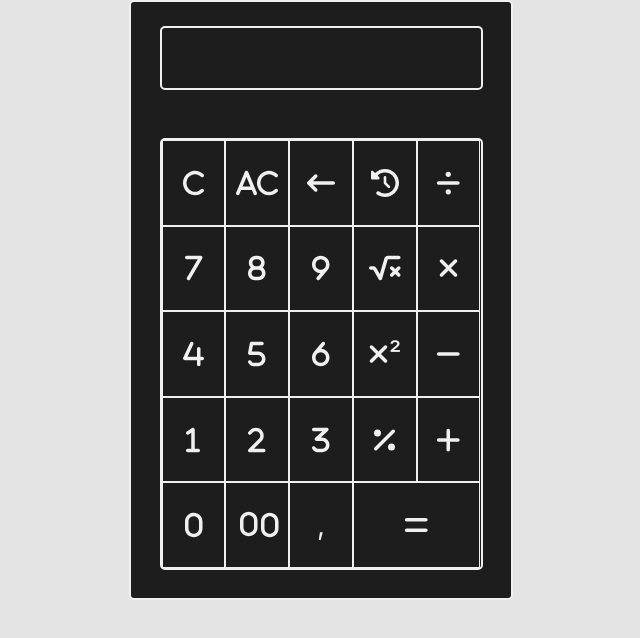
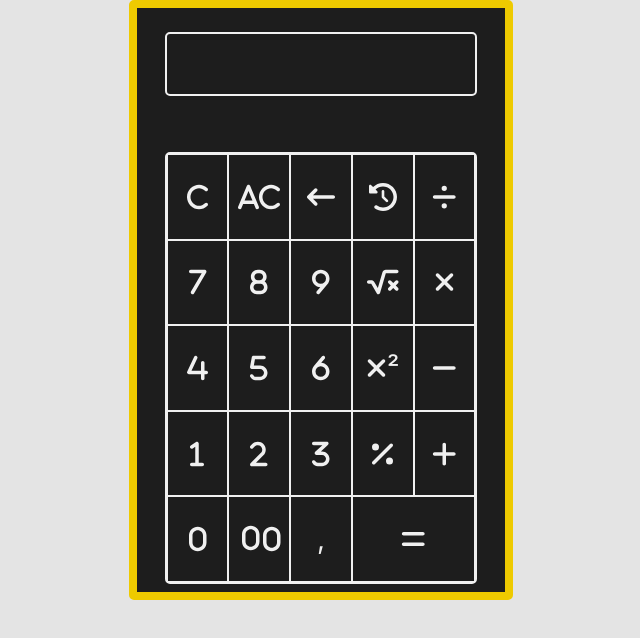
Before and after one commit to ViniiSouza/vue-calculadora, a Vue app: page / in a window 1280 px wide. Shown: the top 638 px of the page, without its empty margins (319-959 px from the left). Built offline with nearby package versions, Linux system fonts and the light colour scheme.

Commit message:
feat: limpezas de código e melhorias nas tags e estilos

```diff
--- a/src/components/Calculadora.vue
+++ b/src/components/Calculadora.vue
@@ -8,7 +8,8 @@ defineProps({
     <div class="calc--body default-border">
       <div class="calc--input default-border"></div>
       <div class="calc--board default-border">
-        <div class="calc-board--line m-0 p-0">
+
+        <!-- Linha -->
         <div class="calc--button">
           <div class="calc--button--place">
             <fa-icon icon="fa-c" />
@@ -35,9 +36,8 @@ defineProps({
             <fa-icon icon="fa-divide" />
           </div>
         </div>
-        </div>
 
-        <div class="calc-board--line m-0 p-0">
+        <!-- Linha -->
         <div class="calc--button">
           <div class="calc--button--place">
             <fa-icon icon="fa-7" />
@@ -63,9 +63,8 @@ defineProps({
             <fa-icon icon="fa-xmark" />
           </div>
         </div>
-        </div>
 
-        <div class="calc-board--line m-0 p-0">
+        <!-- Linha -->
         <div class="calc--button">
           <div class="calc--button--place">
             <fa-icon icon="fa-4" />
@@ -91,9 +90,8 @@ defineProps({
             <fa-icon icon="fa-minus" />
           </div>
         </div>
-        </div>
 
-        <div class="calc-board--line m-0 p-0">
+        <!-- Linha -->
         <div class="calc--button">
           <div class="calc--button--place">
             <fa-icon icon="fa-1" />
@@ -120,9 +118,8 @@ defineProps({
             <fa-icon icon="fa-plus" />
           </div>
         </div>
-        </div>
 
-        <div class="calc-board--line m-0 p-0">
+        <!-- Linha -->
         <div class="calc--button">
           <div class="calc--button--place">
             <fa-icon icon="fa-0" />
@@ -155,7 +152,6 @@ defineProps({
       </div>
     </div>
   </div>
-  </div>
 </template>
 
 <style scoped>
@@ -173,6 +169,7 @@ defineProps({
 .calc--body {
   margin: 0 auto;
   background-color: rgb(29, 29, 29);
+  border: 8px solid rgb(238, 202, 0);
   width: 30vw;
   height: 75vh;
 }
@@ -184,7 +181,9 @@ defineProps({
 }
 
 .calc--board {
-  margin: 6vh auto;
+  display: inline-flex;
+  flex-wrap: wrap;
+  margin: 4vh auto;
   width: 85%;
   height: 54vh;
 }
@@ -199,7 +198,7 @@ defineProps({
   font-size: 28px;
   display: flex;
   width: 20%;
-  height: 100%;
+  height: 20%;
   border: 1px solid rgb(240, 240, 240);
   justify-content: center;
   align-items: center;
```
Lines whose indentation alone changed are shown as unchanged.
